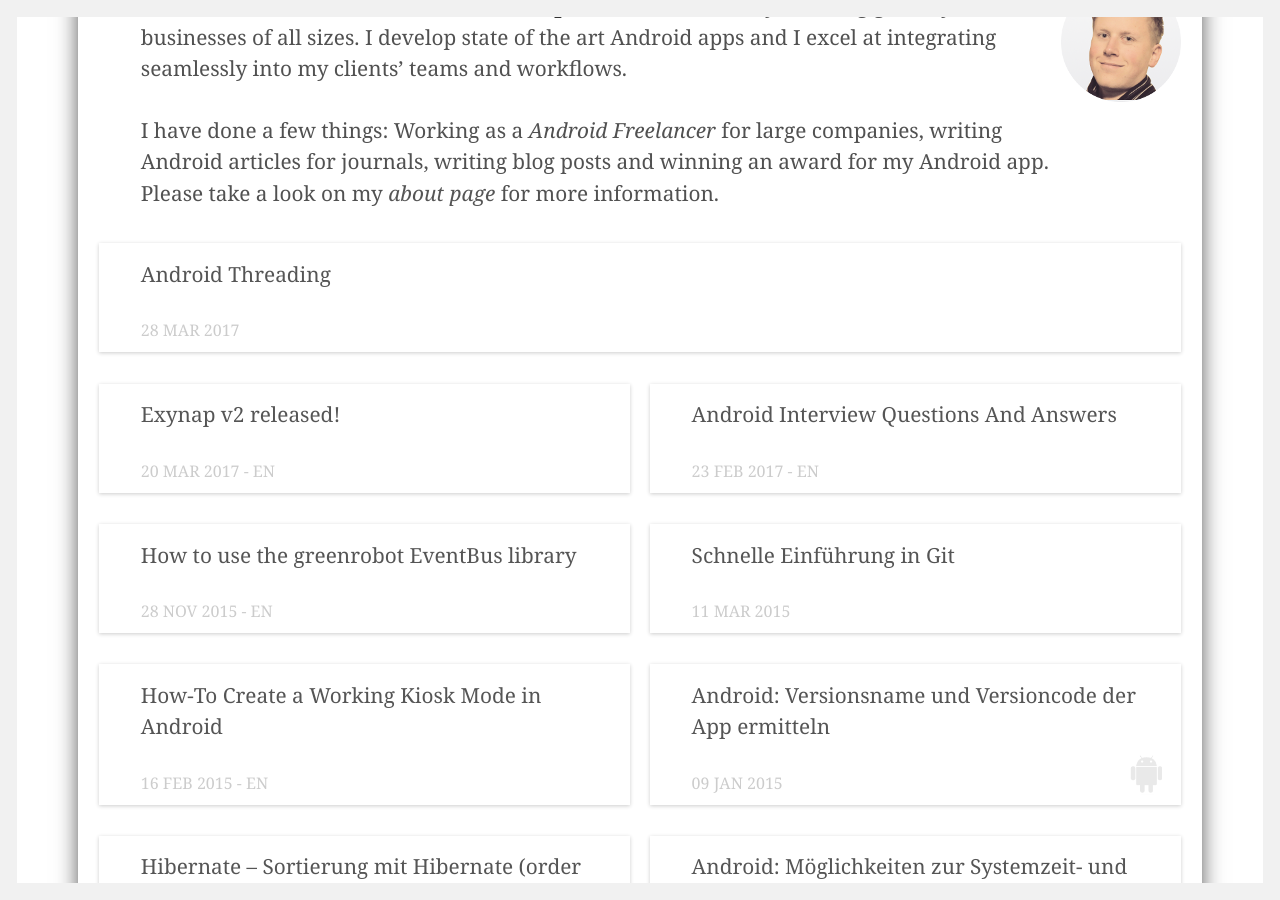
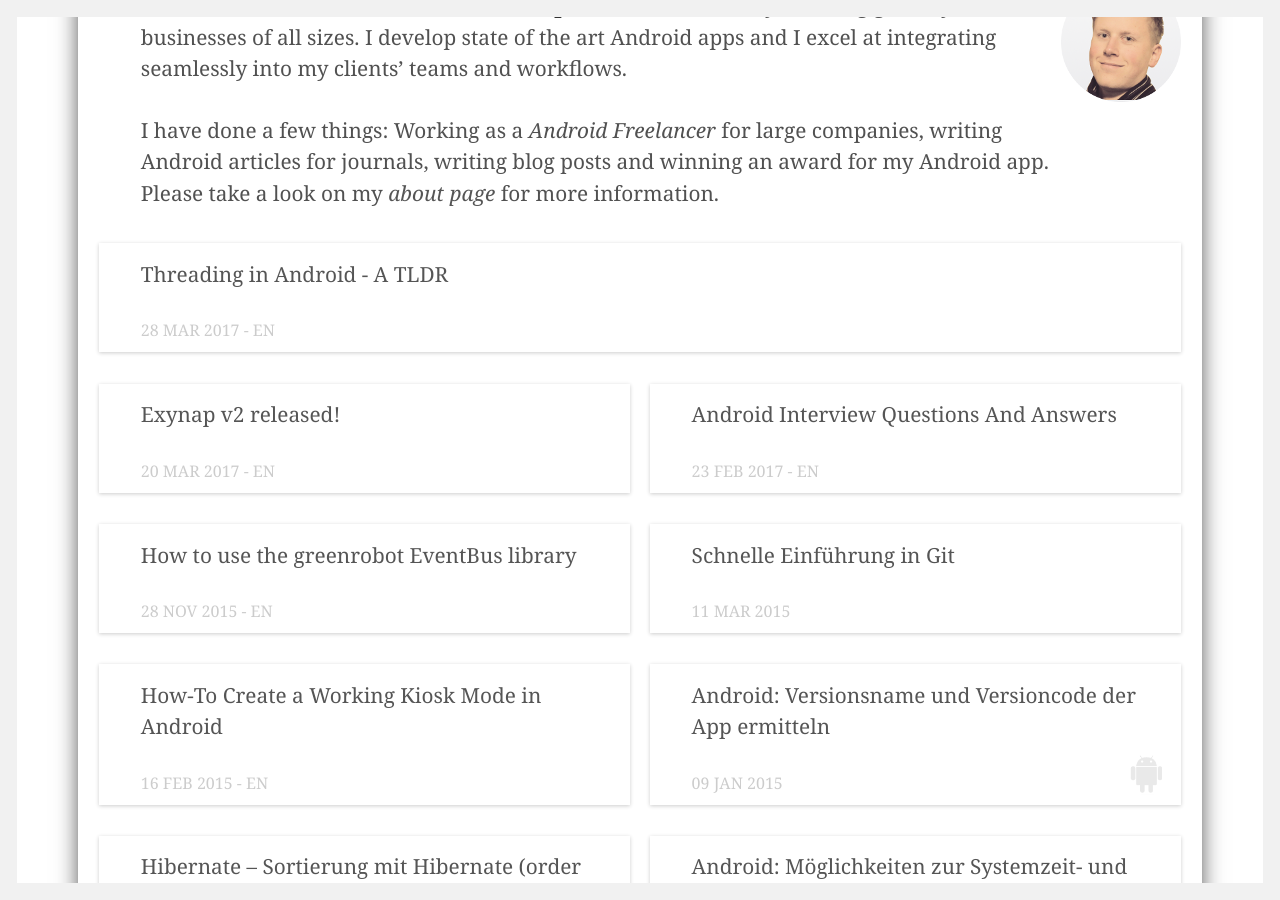
Before and after one commit to andreasschrade/andreasschrade.github.com, a Jekyll site: the page built from index.html, in a window 1280 px wide and 900 px high, scrolled down 314 px. Built offline with Jekyll 4.4.1, drawn with Linux system fonts in a browser that asks for light colours; Markdown is read by kramdown in place of the engine named in the settings; the list of posts is cut into pages by our own code.

Commit message:
added new article about threading

```diff
--- a/_posts/2017-03-28-android-threading.md
+++ b/_posts/2017-03-28-android-threading.md
@@ -1,6 +1,17 @@
+---
+layout: post
+title: "Threading in Android - A TLDR"
+comments: true
+language: "EN"
+
+
+---
+
+
 ## Foreword
 
 Let's start this article with three bullet-points:
+
 - Android developers are busy most of the time. They do not want to read very looooong articles.
 - Threading in Android is very, very important. Period.
 - Bullet-Points are pretty cool
@@ -28,6 +39,7 @@
 -->
 
 Note: It is also possible but very rare that...
+
 - an app runs in several processes
 - several apps run in the same process
 
@@ -35,11 +47,13 @@
 ## Application Lifecycle
 ### Application start
 General:
+
 - The Android system starts a new Linux process for an app when an app component (Activity, Service, Content Provider, Broadcast Receiver) needs to be started and the app does not have a running process yet.
 - All app components of the same app run in the same process and thread (main thread) -> It is possible to change this default behaviour!
 - If an app component starts and there already exists a process for that app, then the new component is started within that already existing process
 
 App startup sequence:
+
 1. Start Linux process
 2. Create runtime: Dalvik or ART (Android Runtime)
 3. Create Application instance (android.app.Application.onCreate() is called)
@@ -48,6 +62,7 @@
 
 ### Application end
 Android kill the process when:
+
 - it's no longer needed
 - the system must recover memory for other apps
 
@@ -56,6 +71,7 @@
 
 ## Main Thread aka UI Thread
 General:
+
 - By default, all app components of the same app run in the same thread, called main thread
 - The main thread is also called UI thread because it is the only thread the system allows to update UI components
 
@@ -65,6 +81,7 @@
 
 Example:
 Let's consider a simple view animation:
+
 - Animations are updated in an event loop where every event updates the animation with one frame
 - An event is just a very small change (e.g. move view by 1px)
 - The more events/drawing changes that can be executed per time frame, the better the animation is perceived
@@ -76,6 +93,7 @@
 
 ## Service
 ### General
+
 - the Service runs in the UI thread!
 - only the first start request creates and starts the Service. Consecutive start requests just pass on the Intent to the started Service (onStartCommand)
 - the Service lifecycle does not control the lifetime of background threads!
@@ -85,17 +103,20 @@
 ### Lifecycle
 Start:
 A service starts...
+
 - with a call to context.startService(Intent) - Regular Service
 - with a call to context.bindService(Intent, ServiceConnection, int) - Bound Service
 
 End:
 A service ends...
+
 - with a call to context.stopService(Intent)
 - with a call to service.stopSelf()
 - the system must recover memory for other apps
 
 ## IntentService
 ### General:
+
 - executes tasks sequentially
 - runs in the background! No need to use Thread, HandlerThread...
 - excellent for "Fire-and-Forget" tasks
@@ -103,15 +124,18 @@
 
 ### Lifecycle
 Start:
+
 - an IntentService starts with a call to context.startService(Intent)
 - if the IntentService is already running, the new task is queued (FIFO)
 
 End:
+
 - the IntentService stops itself automatically when there are no more Intents to process (No need to call stopSelf()!)
 - the system must recover memory for other apps
 
 ## AsyncTask
 ### General
+
 - convenient way to perform long operations (a few seconds) from within an Activity
 - computation runs on a background thread and whose result is published on the UI thread
 - a task can be executed only once!
```
Also changed, not shown: other parts of _posts/2017-03-28-android-threading.md (+9 -2 lines).
